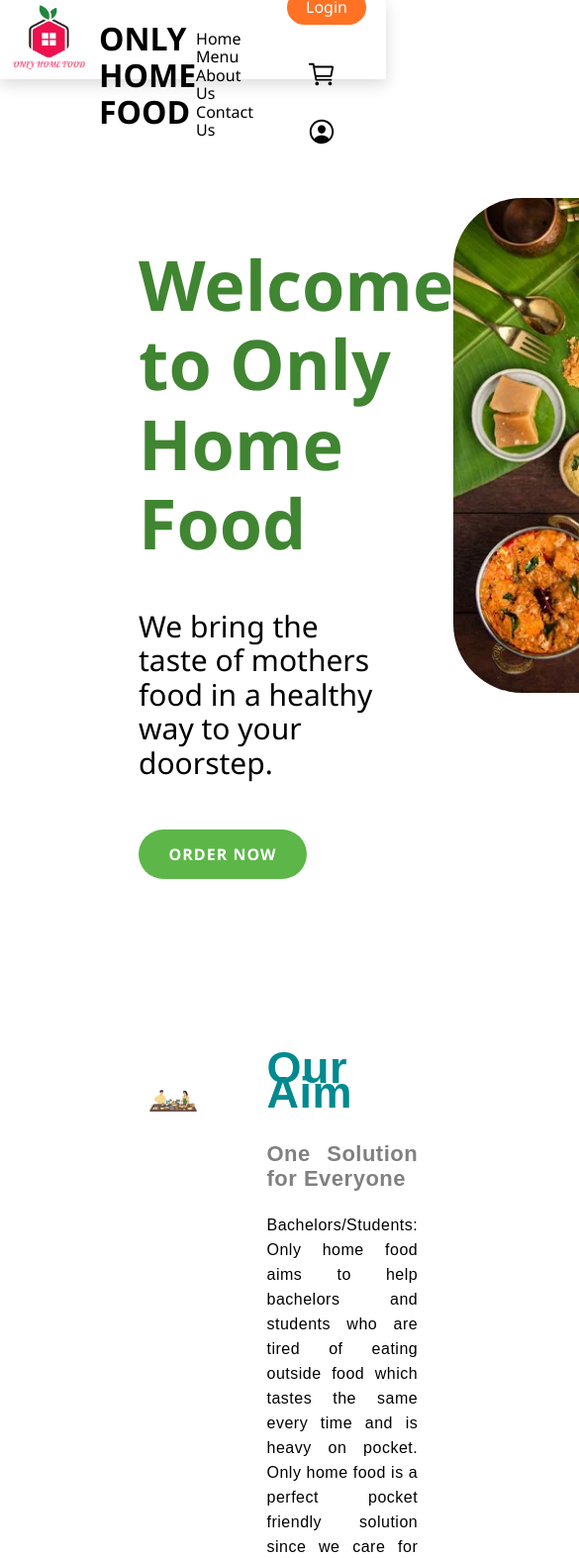
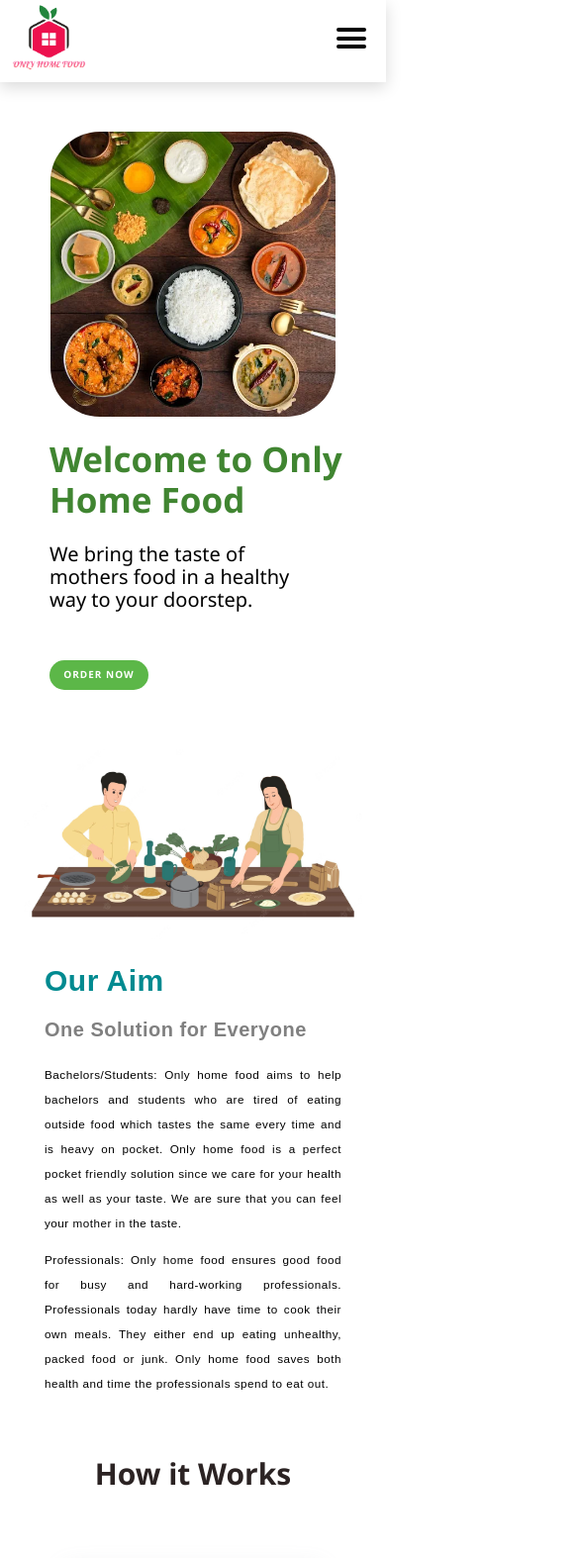
Before and after one commit to fssa-batch3/inbalokesh.esakkipandi__web_project, a plain HTML site: page index.html in a window 390 px wide. Shown: the top 1574 px of the page at 99% size, 585 px wide, since content can reach past the window. Drawn offline with Linux system fonts and the light colour scheme; files whose address does not match are found by name.

Commit message:
Changed some heights

```diff
--- a/assets/css/Style.css
+++ b/assets/css/Style.css
@@ -8,8 +8,9 @@ body{
     display:flex;
     flex-direction: row;
     justify-content: space-around;
-    align-content: center;
-    height: 80px;
+    margin: auto;
+    height: auto;
+    max-width:100%;
     box-shadow: rgba(0, 0, 0, 0.15) 0px 5px 15px 0px;
     background-color: white;
     position: sticky;
@@ -17,8 +18,30 @@ body{
     z-index: 1;
 }
 
+.shead{
+    display:flex;
+}
+
 .head{
     display:flex;
+}
+
+.toggle-button{
+    position: absolute;
+    top:28px;
+    right:20px;
+    display:none;
+    flex-direction: column;
+    justify-content: space-between;
+    width:30px;
+    height:21px;
+}
+
+.toggle-button .bar{
+    height:4px;
+    width:100%;
+    background-color: black;
+    border-radius: 10px;
 }
 
 .navbar{
@@ -68,20 +91,28 @@ body{
     background-color:#FF7223;
 }
 
+section{
+    margin: 140px 140px;
+}
+
 .Profile img{
     margin-top:25px;
     margin-right: 20px;
 }
 
 .intro{
-    margin:140px;
     display:flex;
     justify-content: space-around;
-    margin-top: 120px;
+}
+
+.intro img{
+    height:60%;
+    width:60%;
+    border-radius: 50px;
 }
 
 .intpara h1{
-    font-size:70px;
+    font-size:4.375rem;
     color:#408531;
 }
 
@@ -94,12 +125,13 @@ body{
 .works{
     display: flex;
     flex-direction: row;
-    margin:100px 150px;
+    align-items: center;
     font-family: 'PT Sans Narrow', sans-serif;
 }
 
 .works img{
-    margin-top: 70px;
+    max-height: 90%;
+    max-width:90%;
 }
 
 .works h2{
@@ -113,12 +145,13 @@ body{
 }
 
 .tpara{
-    width:450px;
-    position: relative;
-    left:70px;
     line-height: 25px;
     letter-spacing: 0.5px;
     text-align: justify;
+}
+
+.tpara p{
+    width:500px;
 }
 
 section.h h2{
@@ -129,10 +162,6 @@ section.h h2{
     padding-top: 30px;
     border-radius: 5px;
     margin-top: 20px;
-}
-
-.how{
-    height:500px;
 }
 
 .hiw{
@@ -188,6 +217,7 @@ section.h h2{
     flex-wrap: wrap;
     align-content:center;
     align-items:center;
+    margin-top: 50px;
     background-color:rgb(237, 236, 236);
 }
 
@@ -209,3 +239,142 @@ section.h h2{
     margin-top:6px;
     margin-right:10px;
 }
+
+@media (max-width:1022px) {
+    .header{
+        display: flex;
+        flex-direction: column;
+        justify-content: flex-start;
+    }
+    .navigation__link{
+        padding: 22px 13px;
+        line-height: 1;
+    }
+    .navigation__link:hover{
+        background-color: rgb(227, 227, 227);
+    }
+    .shead h1{
+        display: none;
+    }
+    .toggle-button{
+        display: flex;
+    }
+    .navbar{
+        display: flex;
+        flex-direction: column;
+        justify-content: space-between;
+        margin-top: 2px;
+    }
+    .head{
+        display: none;
+        height:50vh;
+        background-color: whitesmoke;
+    }
+    .head:nth-child(n+2){
+        flex-direction: column;
+    }
+    .head.active{
+        display: flex;
+    }
+    .Profile{
+        margin: 10px 30px;
+    }
+    .intro{
+        display: flex;
+        flex-direction: column-reverse;
+        align-items: center;
+        margin-top: 50px;
+    }
+    .intpara h1{
+        font-size: 50px;
+    }
+    .intpara p{
+        font-size: 25px;
+    }
+    .intro img{
+        width:70%;
+        min-width:30rem;
+        border-radius: 50px;
+    }
+    .works{
+        margin: 0;
+        flex-direction: column;
+    }
+    .works img{
+        max-width:30rem;
+    }
+    .hiw{
+        flex-direction: column;
+        justify-content: space-evenly;
+        align-items: center;
+    }
+    .hbox{
+        margin-top: 30px;
+    }
+}
+
+@media (max-width:565px) {
+    .intro img{
+        min-width: 18rem;
+        border-radius: 50px;
+    }
+    .intpara h1{
+        font-size: 35px;
+        margin-left: 30px;
+    }
+    .intpara p{
+        font-size: 20px;
+        margin-left: 30px;
+    }
+    .btn{
+        color: white;
+        background-color: #5cb748;
+        border-color: transparent;
+        cursor: pointer;
+        height:30px;
+        width:100px;
+        font-weight: bold;
+        border-radius: 30px;
+        letter-spacing: 1px;
+        font-size: 10px;
+        margin-left: 30px;
+    }
+    section{
+        margin:10px 20px;
+    }
+    .works img{
+        margin-top:50px;
+        height:12rem;
+    }
+    .tpara p{
+        width:300px;
+        font-size: 3vw;
+    }
+    .tpara h2{
+        font-size: 30px;
+    }
+    .tpara h3{
+        font-size: 20px;
+    }
+    section.h h2{
+        font-size:30px;
+    }
+    .hbox{
+        width:200px;
+    }
+    .hpara h3{
+        font-size: 15px;
+    }
+    .hpara p{
+        font-size: 14px;
+    }
+    .fpara h3{
+        font-size: 15px;
+    }
+    .fpara p{
+        font-size: 14px;
+    }
+    .foot{
+        font-size: 13px;
+    }
+}
--- a/assets/css/confirm order.css
+++ b/assets/css/confirm order.css
@@ -7,12 +7,12 @@
 }
 
 .placed{
-    height:240px;
+    height:260px;
     width:400px;
     border:solid 2px #32c671;
     border-radius: 10px;
     position: relative;
-    top:25%;
+    top:22%;
     left:35%;
     text-align: center;
     padding: 0 20px 20px;
--- a/index.html
+++ b/index.html
@@ -2,6 +2,9 @@
 
 <html lang="en">
     <head>
+        <meta charset="UTF-8">
+        <meta http-equiv="X-UA-Compatible" content="IE=edge">
+        <meta name="viewport" content="width=device-width, initial-scale=1.0">
         <title>ONLY HOME FOOD</title>
         <link rel="preconnect" href="https://fonts.googleapis.com">
         <link rel="preconnect" href="https://fonts.gstatic.com" crossorigin>
@@ -11,10 +14,16 @@
     </head>
 
     <body>
+        <!-- header starts -->
         <header class="header">
-            <div class="head">
+            <div class="shead">
                 <a href="./index.html"><img src="./assets/Images/LOGO.png" alt="Logo" height="80px" width="100px"></a>
                     <h1>ONLY HOME FOOD</h1>
+                    <a href="#" class="toggle-button">
+                        <span class="bar"></span>
+                        <span class="bar"></span>
+                        <span class="bar"></span>
+                    </a>
             </div>
             <div class="head">
                 <nav class="navbar">
@@ -30,7 +39,9 @@
                 </div>
             </div>
         </header>
+        <!-- header ends -->
 
+        <!-- section intro starts -->
         <section class="int">
             <div class="intro">
                 <div class="intpara">
@@ -38,13 +49,17 @@
                     <p> We bring the taste of mothers food in a healthy way to your doorstep.</p>
                     <a href="./Pages/Menu/menu.html"><button class="btn">ORDER NOW</button></a>
                 </div>
-                <img src="./assets/Images/foodd.webp" alt="food image" height="500px" width="500px" style="border-radius:70px">
+                <img src="./assets/Images/foodd.webp" alt="food image">
              </div>
         </section>
+        <!-- section intro ends -->
 
+        <!-- section aim starts -->
         <section>
             <div class="works">
-                <img src="./assets/Images/our aim.webp" alt="Mother cooking image" height="55%" width="55%">
+                <div>
+                <img src="./assets/Images/our aim.webp" alt="Mother cooking image">
+                </div>
                 <div class="tpara">
                     <h2>Our Aim</h2>
                     <h3>One Solution for Everyone</h3>
@@ -60,7 +75,9 @@
                 </div>
             </div>
         </section>
+        <!-- section aim ends -->
 
+        <!-- section how it works starts -->
         <section class="h">
             <div class="how">
                 <h2>How it Works</h2>
@@ -89,8 +106,9 @@
                     </div>
             </div>
         </section>
+        <!-- section how it works ends -->
 
-
+        <!-- footer starts -->
         <footer>
             <div class="foot">
                 <div class="footer">
@@ -116,7 +134,17 @@
                 </div>
             </div>
         </footer>
+        <!-- footer ends -->
 
+        <!-- script -->
+        <script>
+            const toggleButton = document.getElementsByClassName('toggle-button')[0]
+            const navbarLinks = document.getElementsByClassName('head')[0]
+
+            toggleButton.addEventListener('click',() => {
+                navbarLinks.classList.toggle('active')
+            })
+        </script>
+        <!-- script -->
     </body>
-
 </html>
```
Also changed, not shown: Pages/Cart/cart.html (+1 -1 lines), Pages/Cart/placeorder.html (+9 -1 lines).
